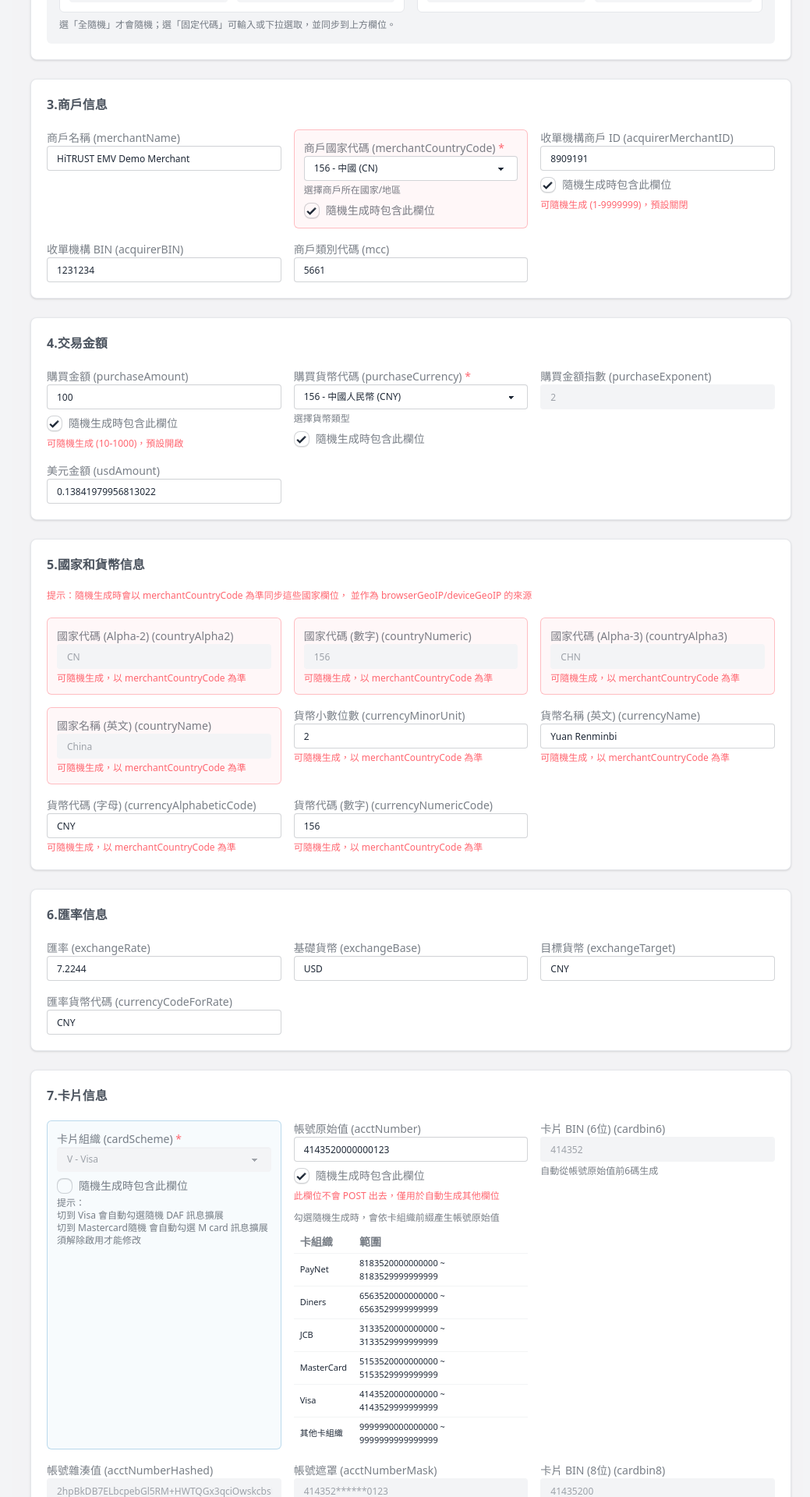
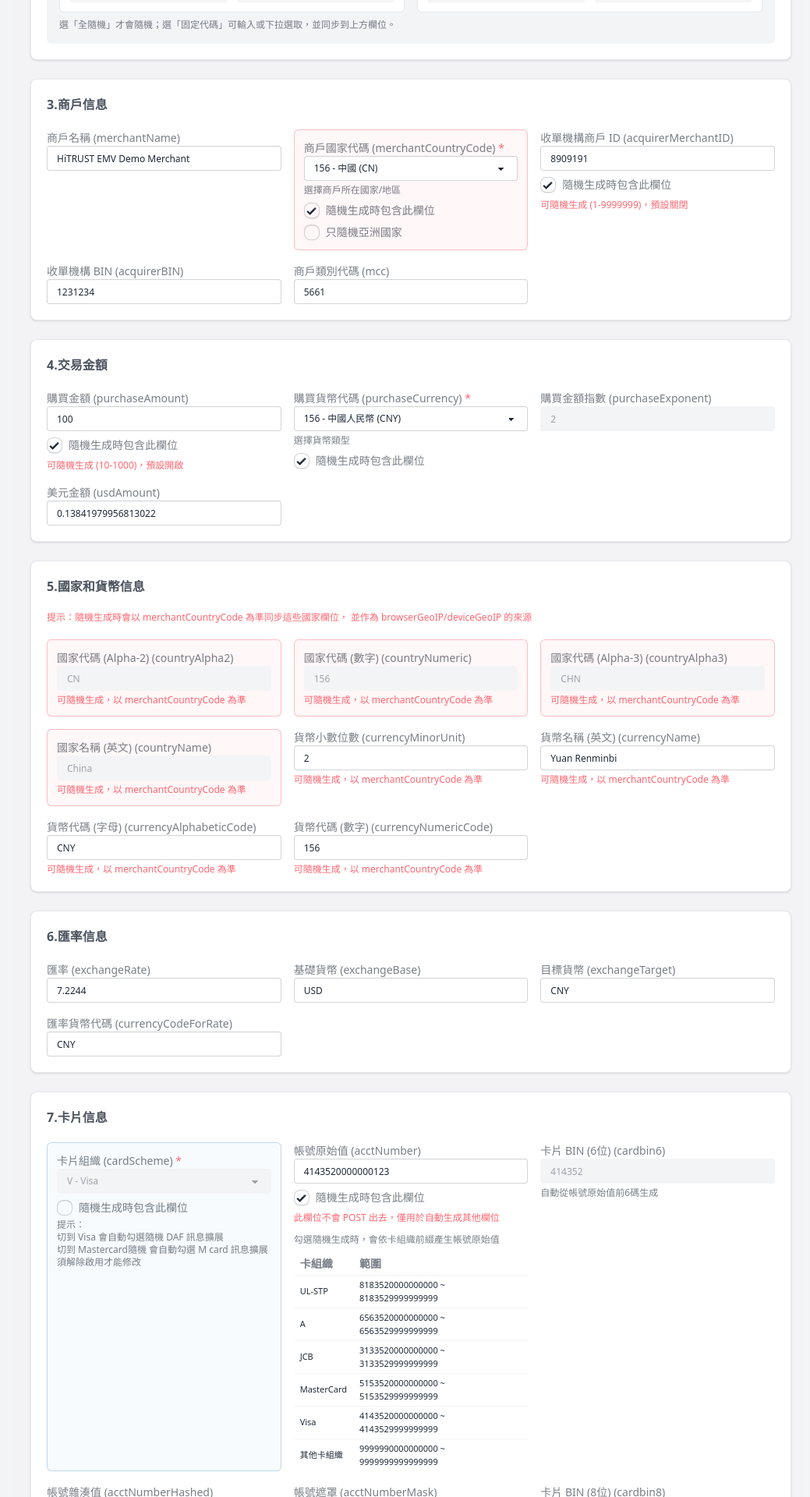
Before and after one commit to xclas721/Grafana-Test-data, a Vue app: page / in a window 1280 px wide. Shown: the part 1922-3842 px from the top of the page at 78% size, without its empty margins (241-1280 px from the left). Built offline with nearby package versions, Linux system fonts and the light colour scheme.

Commit message:
修正選項

```diff
--- a/src/components/TestInputForm.vue
+++ b/src/components/TestInputForm.vue
@@ -140,6 +140,7 @@ const formState = reactive({
   enableAcquirerMerchantIdRandom: true,
   enableAcctNumberRandom: true,
   enableMerchantCountryCodeRandom: true,
+  enableMerchantCountryAsiaOnly: false,
   enableCardSchemeRandom: false,
   enableMastercardExtension: false,
   enableMastercardExtensionRandom: false,
@@ -354,7 +355,23 @@ const MERCHANT_COUNTRY_CODE_STR_VALUES = [
   '036',
   '124',
   '978',
-  '826'
+  '826',
+  '116'
+]
+
+const MERCHANT_COUNTRY_CODE_ASIA_VALUES = [
+  '156', // China
+  '158', // Taiwan
+  '392', // Japan
+  '344', // Hong Kong
+  '410', // South Korea
+  '702', // Singapore
+  '116', // Cambodia
+  '764', // Thailand
+  '704', // Vietnam
+  '458', // Malaysia
+  '360', // Indonesia
+  '608' // Philippines
 ]
 
 const COUNTRY_NUMERIC_MAP: Record<string, { alpha2: string; alpha3: string; name: string }> = {
@@ -365,6 +382,7 @@ const COUNTRY_NUMERIC_MAP: Record<string, { alpha2: string; alpha3: string; name
   '344': { alpha2: 'HK', alpha3: 'HKG', name: 'Hong Kong' },
   '410': { alpha2: 'KR', alpha3: 'KOR', name: 'South Korea' },
   '702': { alpha2: 'SG', alpha3: 'SGP', name: 'Singapore' },
+  '116': { alpha2: 'KH', alpha3: 'KHM', name: 'Cambodia' },
   '036': { alpha2: 'AU', alpha3: 'AUS', name: 'Australia' },
   '124': { alpha2: 'CA', alpha3: 'CAN', name: 'Canada' },
   '978': { alpha2: 'EU', alpha3: 'EUR', name: 'European Union' },
@@ -386,6 +404,7 @@ const CURRENCY_NUMERIC_MAP: Record<
   '124': { alphabetic: 'CAD', name: 'Canadian Dollar', minorUnit: '2' },
   '978': { alphabetic: 'EUR', name: 'Euro', minorUnit: '2' },
   '826': { alphabetic: 'GBP', name: 'Pound Sterling', minorUnit: '2' },
+  '116': { alphabetic: 'KHR', name: 'Riel', minorUnit: '2' },
   '764': { alphabetic: 'THB', name: 'Baht', minorUnit: '2' },
   '704': { alphabetic: 'VND', name: 'Dong', minorUnit: '0' },
   '458': { alphabetic: 'MYR', name: 'Malaysian Ringgit', minorUnit: '2' },
@@ -765,6 +784,7 @@ function loadDefaults() {
   formState.enableAcquirerMerchantIdRandom = true
   formState.enableAcctNumberRandom = true
   formState.enableMerchantCountryCodeRandom = true
+  formState.enableMerchantCountryAsiaOnly = false
   formState.enableMastercardExtension = false
   formState.enableMastercardExtensionRandom = false
   formState.enableVisaScoreRandom = false
@@ -1042,7 +1062,7 @@ function generateRandom() {
   }
   // cardScheme 隨機（獨立開關）
   if (formState.enableCardSchemeRandom) {
-    const schemePool = ['V', 'M', 'J', 'D', 'P']
+    const schemePool = ['V', 'M', 'J', 'U', 'A']
     const picked = schemePool[Math.floor(Math.random() * schemePool.length)] ?? formState.cardScheme
     if (picked) {
       set('cardScheme', picked)
@@ -1162,10 +1182,10 @@ function generateRandom() {
 
   // merchantCountryCode 隨機（僅在勾選時）
   if (formState.enableMerchantCountryCodeRandom) {
-    const randomValue =
-      MERCHANT_COUNTRY_CODE_STR_VALUES[
-        Math.floor(Math.random() * MERCHANT_COUNTRY_CODE_STR_VALUES.length)
-      ] || '156'
+    const pool = formState.enableMerchantCountryAsiaOnly
+      ? MERCHANT_COUNTRY_CODE_ASIA_VALUES
+      : MERCHANT_COUNTRY_CODE_STR_VALUES
+    const randomValue = pool[Math.floor(Math.random() * pool.length)] || '156'
     syncCountryByNumeric(randomValue)
   } else {
     syncCountryByNumeric(formState.merchantCountryCode || formState.merchantCountryCodeStr || '156')
@@ -1195,8 +1215,8 @@ function generateRandomAcctNumber() {
   if (scheme === 'V') prefix = '414352'
   else if (scheme === 'M') prefix = '515352'
   else if (scheme === 'J') prefix = '313352'
-  else if (scheme === 'D') prefix = '656352'
-  else if (scheme === 'P') prefix = '818352'
+  else if (scheme === 'A') prefix = '656352'
+  else if (scheme === 'U') prefix = '818352'
   // 產出 13 位亂數字串
   let suffix = ''
   for (let i = 0; i < 13; i++) suffix += Math.floor(Math.random() * 10)
@@ -1571,6 +1591,7 @@ function buildDocument(
     '344': { name: 'Hong Kong', alpha2: 'HK' },
     '410': { name: 'South Korea', alpha2: 'KR' },
     '702': { name: 'Singapore', alpha2: 'SG' },
+    '116': { name: 'Cambodia', alpha2: 'KH' },
     '036': { name: 'Australia', alpha2: 'AU' },
     '124': { name: 'Canada', alpha2: 'CA' },
     '978': { name: 'Eurozone', alpha2: 'EU' },
@@ -1672,6 +1693,12 @@ function buildDocument(
         { name: 'East Region', lat: 1.3441, lon: 103.9442, region: 'SG' },
         { name: 'West Region', lat: 1.3574, lon: 103.7058, region: 'SG' }
       ],
+      '116': [
+        { name: 'Phnom Penh', lat: 11.5564, lon: 104.9282, region: 'KH-12' },
+        { name: 'Siem Reap', lat: 13.3671, lon: 103.8448, region: 'KH-17' },
+        { name: 'Battambang', lat: 13.0957, lon: 103.2022, region: 'KH-2' },
+        { name: 'Sihanoukville', lat: 10.6253, lon: 103.5234, region: 'KH-18' }
+      ],
       '036': [
         { name: 'Sydney', lat: -33.8688, lon: 151.2093, region: 'AU-NSW' },
         { name: 'Melbourne', lat: -37.8136, lon: 144.9631, region: 'AU-VIC' },
@@ -1714,7 +1741,7 @@ function buildDocument(
     const city = cityList[Math.floor(Math.random() * cityList.length)]!
     // 判斷洲名
     let continentName = 'Unknown'
-    if (['156', '158', '392', '344', '410', '702'].includes(countryCode)) {
+    if (['156', '158', '392', '344', '410', '702', '116'].includes(countryCode)) {
       continentName = 'Asia'
     } else if (['840', '124'].includes(countryCode)) {
       continentName = 'North America'
@@ -1909,6 +1936,7 @@ defineExpose({
       v-model:mcc="formState.mcc"
       v-model:enableAcquirerMerchantIdRandom="formState.enableAcquirerMerchantIdRandom"
       v-model:enableMerchantCountryCodeRandom="formState.enableMerchantCountryCodeRandom"
+      v-model:enableMerchantCountryAsiaOnly="formState.enableMerchantCountryAsiaOnly"
     />
 
     <PurchaseAmountSection
--- a/src/components/sections/CardInfoSection.vue
+++ b/src/components/sections/CardInfoSection.vue
@@ -59,7 +59,7 @@ const cardSchemeOptions: SelectOption[] = [
   { value: 'P', label: 'P - PayNet' },
   { value: 'S', label: 'S - Saudi MADA' },
   { value: 'E', label: 'E - EftPos' },
-  { value: 'U', label: 'U - EMVLab' }
+  { value: 'U', label: 'U - UL-STP' }
 ]
 
 const mastercardDecisionOptions: SelectOption[] = [
@@ -143,11 +143,11 @@ const mastercardDecisionOptions: SelectOption[] = [
               </thead>
               <tbody>
                 <tr>
-                  <td>PayNet</td>
+                  <td>UL-STP</td>
                   <td>8183520000000000 ~ 8183529999999999</td>
                 </tr>
                 <tr>
-                  <td>Diners</td>
+                  <td>A</td>
                   <td>6563520000000000 ~ 6563529999999999</td>
                 </tr>
                 <tr>
--- a/src/components/sections/MerchantInfoSection.vue
+++ b/src/components/sections/MerchantInfoSection.vue
@@ -11,6 +11,7 @@ const props = defineProps<{
   mcc: string
   enableAcquirerMerchantIdRandom: boolean
   enableMerchantCountryCodeRandom: boolean
+  enableMerchantCountryAsiaOnly: boolean
 }>()
 
 const emit = defineEmits<{
@@ -21,6 +22,7 @@ const emit = defineEmits<{
   'update:mcc': [value: string]
   'update:enableAcquirerMerchantIdRandom': [value: boolean]
   'update:enableMerchantCountryCodeRandom': [value: boolean]
+  'update:enableMerchantCountryAsiaOnly': [value: boolean]
 }>()
 
 const merchantCountryOptions: SelectOption[] = [
@@ -35,6 +37,7 @@ const merchantCountryOptions: SelectOption[] = [
   { value: '124', label: '124 - 加拿大 (CA)' },
   { value: '978', label: '978 - 歐元區 (EU)' },
   { value: '826', label: '826 - 英國 (GB)' },
+  { value: '116', label: '116 - 柬埔寨 (KH)' },
   { value: '764', label: '764 - 泰國 (TH)' },
   { value: '704', label: '704 - 越南 (VN)' },
   { value: '458', label: '458 - 馬來西亞 (MY)' },
@@ -84,6 +87,29 @@ const merchantCountryOptions: SelectOption[] = [
               隨機生成時包含此欄位
             </label>
           </div>
+          <div class="flex items-center gap-2 mt-2">
+            <input
+              type="checkbox"
+              id="enableMerchantCountryAsiaOnly"
+              class="checkbox checkbox-sm"
+              :checked="props.enableMerchantCountryAsiaOnly"
+              :disabled="!props.enableMerchantCountryCodeRandom"
+              @change="
+                (event) =>
+                  emit(
+                    'update:enableMerchantCountryAsiaOnly',
+                    (event.target as HTMLInputElement).checked
+                  )
+              "
+            />
+            <label
+              for="enableMerchantCountryAsiaOnly"
+              class="text-sm text-base-content/60"
+              :class="!props.enableMerchantCountryCodeRandom ? 'opacity-50' : ''"
+            >
+              只隨機亞洲國家
+            </label>
+          </div>
         </div>
         <div>
           <Input
--- a/src/components/sections/PurchaseAmountSection.vue
+++ b/src/components/sections/PurchaseAmountSection.vue
@@ -33,6 +33,7 @@ const purchaseCurrencyOptions: SelectOption[] = [
   { value: '124', label: '124 - 加拿大加幣（加元） (CAD)' },
   { value: '978', label: '978 - 歐元區歐元 (EUR)' },
   { value: '826', label: '826 - 英國英鎊 (GBP)' },
+  { value: '116', label: '116 - 柬埔寨瑞爾 (KHR)' },
   { value: '764', label: '764 - 泰國泰銖 (THB)' },
   { value: '704', label: '704 - 越南越南盾 (VND)' },
   { value: '458', label: '458 - 馬來西亞馬幣（令吉） (MYR)' },
--- a/src/components/sections/ThreeDSParamsSection.vue
+++ b/src/components/sections/ThreeDSParamsSection.vue
@@ -128,7 +128,8 @@ const merchantCountryCodeStrOptions: SelectOption[] = [
   { value: '036', label: '036 - 澳洲 (AU)' },
   { value: '124', label: '124 - 加拿大 (CA)' },
   { value: '978', label: '978 - 歐元區 (EU)' },
-  { value: '826', label: '826 - 英國 (GB)' }
+  { value: '826', label: '826 - 英國 (GB)' },
+  { value: '116', label: '116 - 柬埔寨 (KH)' }
 ]
 </script>
 
```
